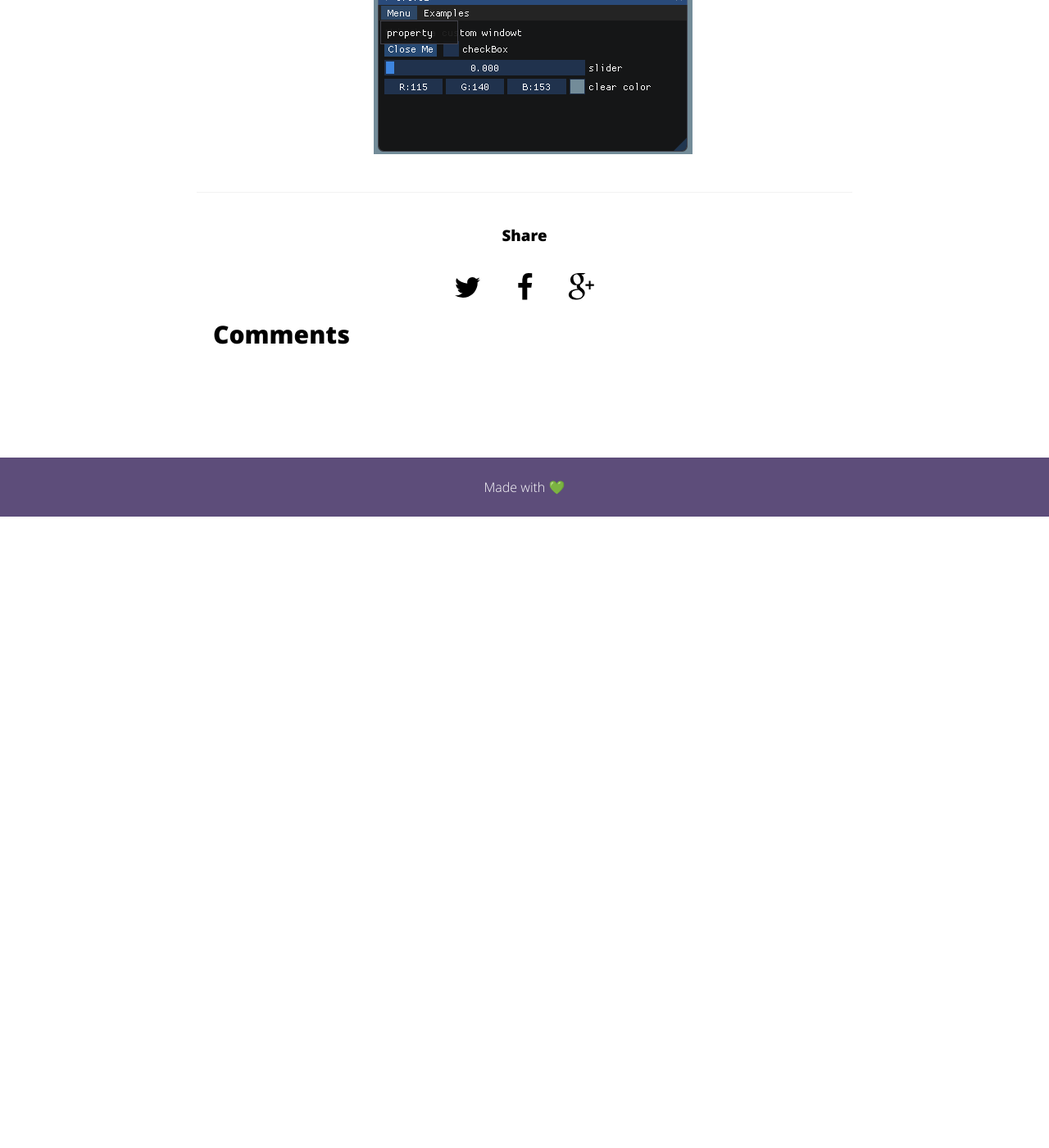
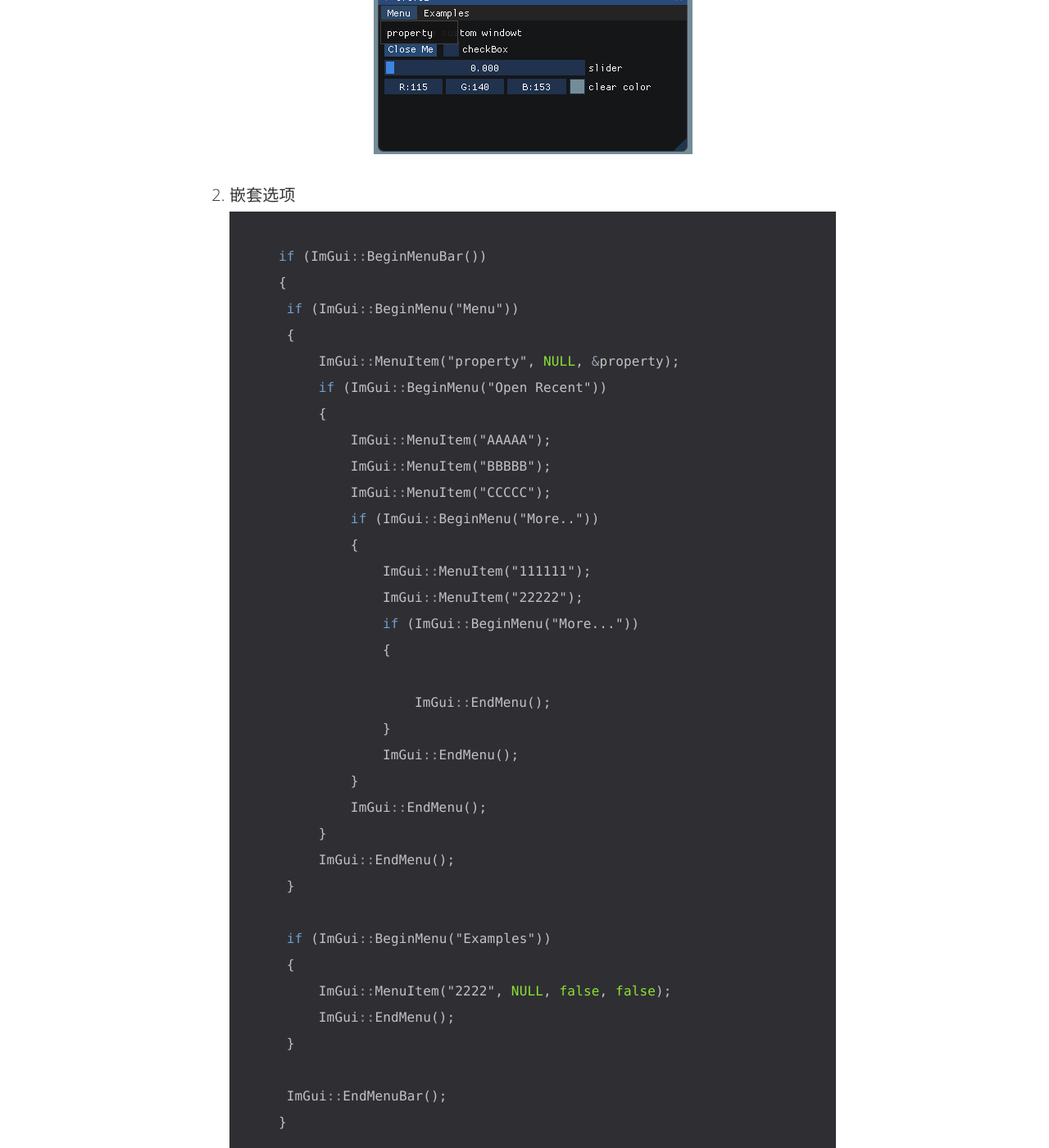
Before and after one commit to QuiQiJingFeng/fyd.github.blog, a Jekyll site: the page built from _posts/2020-09-25-01.md, in a window 1280 px wide and 1400 px high, scrolled down 10788 px. Shown: the whole window at 82% size. Built offline with Jekyll 4.4.1, drawn with Linux system fonts in a browser that asks for light colours; comment, search, counter and statistics services are not loaded; before the commit the page ends 11418 px from its top, so only the background shows below that; some of the changed text lies outside the part shown.

Commit message:
feat:update

````diff
--- a/_posts/2020-09-25-01.md
+++ b/_posts/2020-09-25-01.md
@@ -297,3 +297,43 @@ ImGui::MenuItem("property", NULL, &property);
 ```
 ![图片](..\assets\img\opengl\imgui_xuanxiangyuansu_gouxuan1.png)
 ![图片](..\assets\img\opengl\imgui_xuanxiangyuansu_gouxuan2.png)
+
+2. 嵌套选项
+```c
+if (ImGui::BeginMenuBar())
+{
+	if (ImGui::BeginMenu("Menu"))
+	{
+		ImGui::MenuItem("property", NULL, &property);
+		if (ImGui::BeginMenu("Open Recent"))
+		{
+			ImGui::MenuItem("AAAAA");
+			ImGui::MenuItem("BBBBB");
+			ImGui::MenuItem("CCCCC");
+			if (ImGui::BeginMenu("More.."))
+			{
+				ImGui::MenuItem("111111");
+				ImGui::MenuItem("22222");
+				if (ImGui::BeginMenu("More..."))
+				{
+
+					ImGui::EndMenu();
+				}
+				ImGui::EndMenu();
+			}
+			ImGui::EndMenu();
+		}
+		ImGui::EndMenu();
+	}
+
+	if (ImGui::BeginMenu("Examples"))
+	{
+		ImGui::MenuItem("2222", NULL, false, false);
+		ImGui::EndMenu();
+	}
+
+	ImGui::EndMenuBar();
+}
+```
+选项中的元素也可以是一个新的选项,可以构成类似于树的结构
+![图片](..\assets\img\opengl\imgui_qiantaoxuanxiang.png)
````
Also changed, not shown: assets/img/opengl/imgui_qiantaoxuanxiang.png (added).
